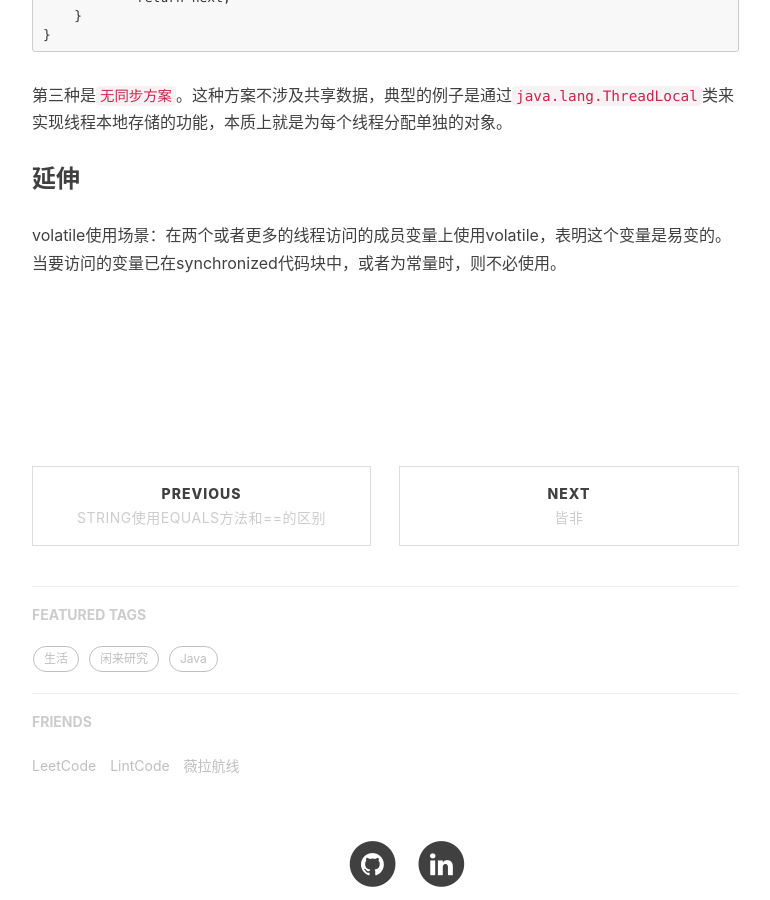
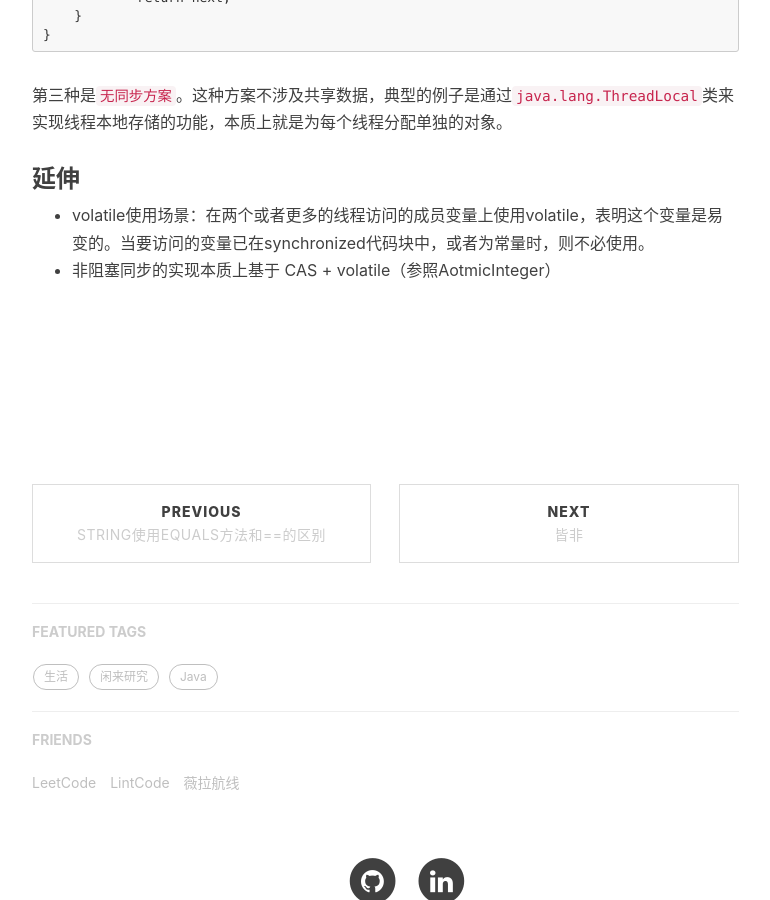
Before and after one commit to kanonjz/kanonjz.github.io, a Jekyll site: the page built from _posts/2017-11-24-talk-about-concurrency.md, in a window 1280 px wide and 900 px high, scrolled down 1288 px. Shown: the whole window, without its empty margins (233-1003 px from the left). Built offline with Jekyll 4.4.1, drawn with Linux system fonts in a browser that asks for light colours; nearby versions of some CDN libraries; comment, search, counter and statistics services are not loaded.

Commit message:
Update 2017-11-24-talk-about-concurrency.md

```diff
--- a/_posts/2017-11-24-talk-about-concurrency.md
+++ b/_posts/2017-11-24-talk-about-concurrency.md
@@ -36,6 +36,7 @@ public final int incrementAndGet() {
 第三种是`无同步方案`。这种方案不涉及共享数据，典型的例子是通过`java.lang.ThreadLocal`类来实现线程本地存储的功能，本质上就是为每个线程分配单独的对象。
 
 ### 延伸
-volatile使用场景：在两个或者更多的线程访问的成员变量上使用volatile，表明这个变量是易变的。当要访问的变量已在synchronized代码块中，或者为常量时，则不必使用。
+- volatile使用场景：在两个或者更多的线程访问的成员变量上使用volatile，表明这个变量是易变的。当要访问的变量已在synchronized代码块中，或者为常量时，则不必使用。
+- 非阻塞同步的实现本质上基于 CAS + volatile（参照AotmicInteger）
 
 <br><br><br><br>
```
